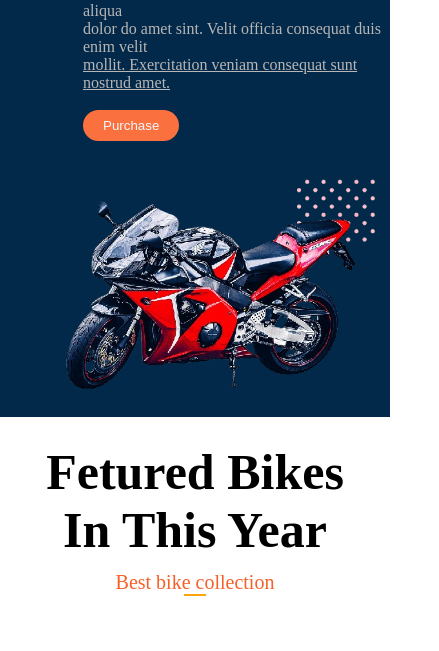
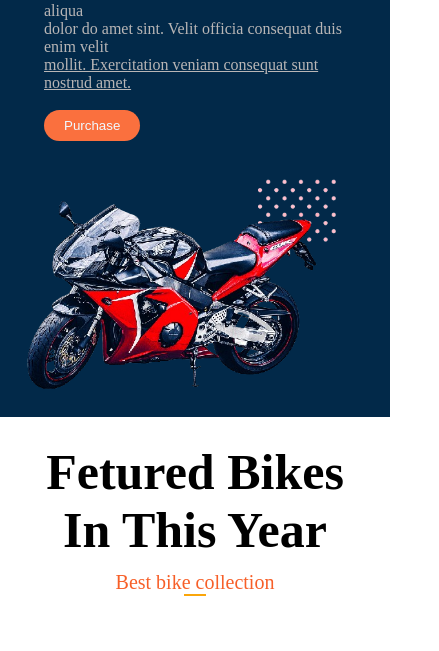
Before and after one commit to smrity873/biker-zone, a plain HTML site: page index.html in a window 390 px wide. Shown: the part 449-1100 px from the top of the page, 439 px wide, since content can reach past the window. Drawn offline with Linux system fonts and the light colour scheme.

Commit message:
responsive fixed

```diff
--- a/css/responsive.css
+++ b/css/responsive.css
@@ -15,6 +15,10 @@
 
   .sm-mt-30 {
     margin-top: 30px;
+  }
+
+  .margin-0 {
+    margin: 0;
   }
 }
 
--- a/index.html
+++ b/index.html
@@ -28,11 +28,12 @@
       </div>
     </section>
   </nav>
+
   <header>
 
     <!-- banner section -->
     <section class="bg">
-      <div class="flex container items-center gap-16">
+      <div class="flex container items-center gap-16 margin-0">
         <div>
           <p class="font-16 sm-mt-30">
             Computer-controlled digital transistorized with electronic advance
```
